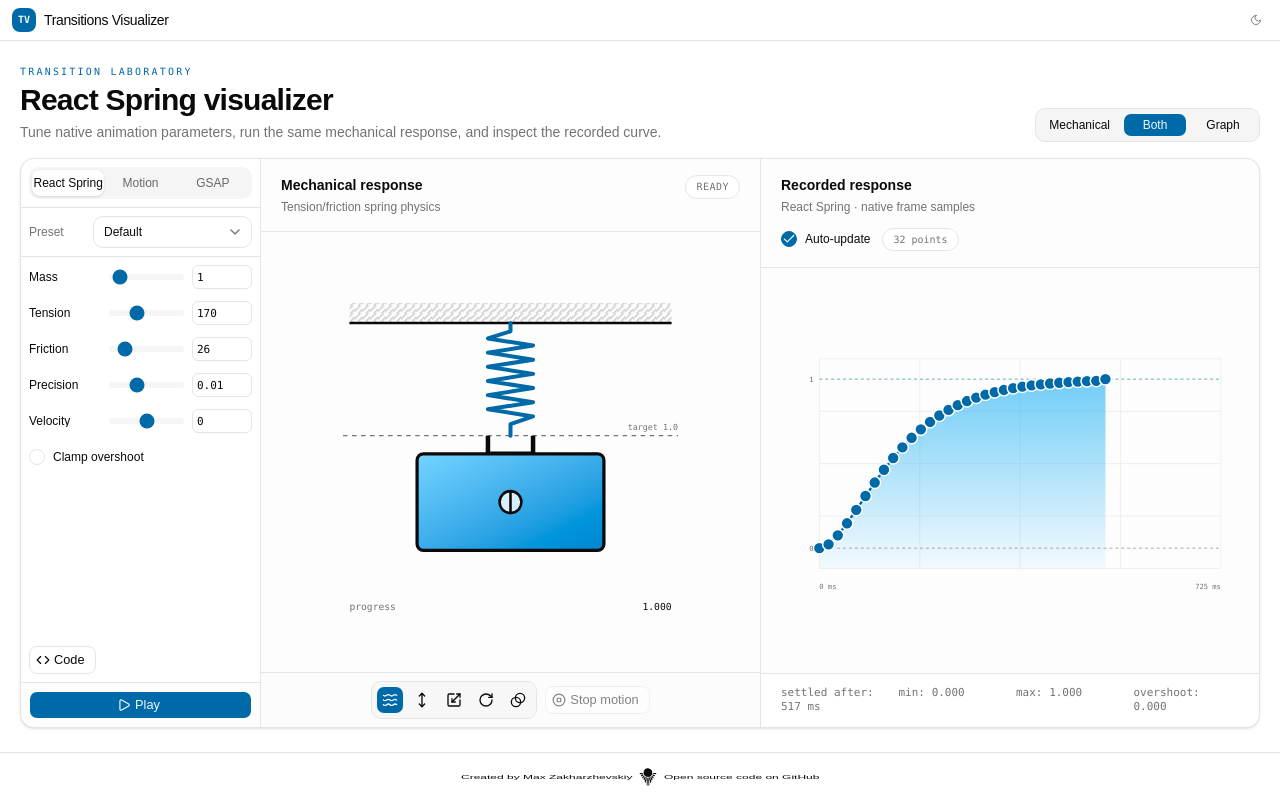
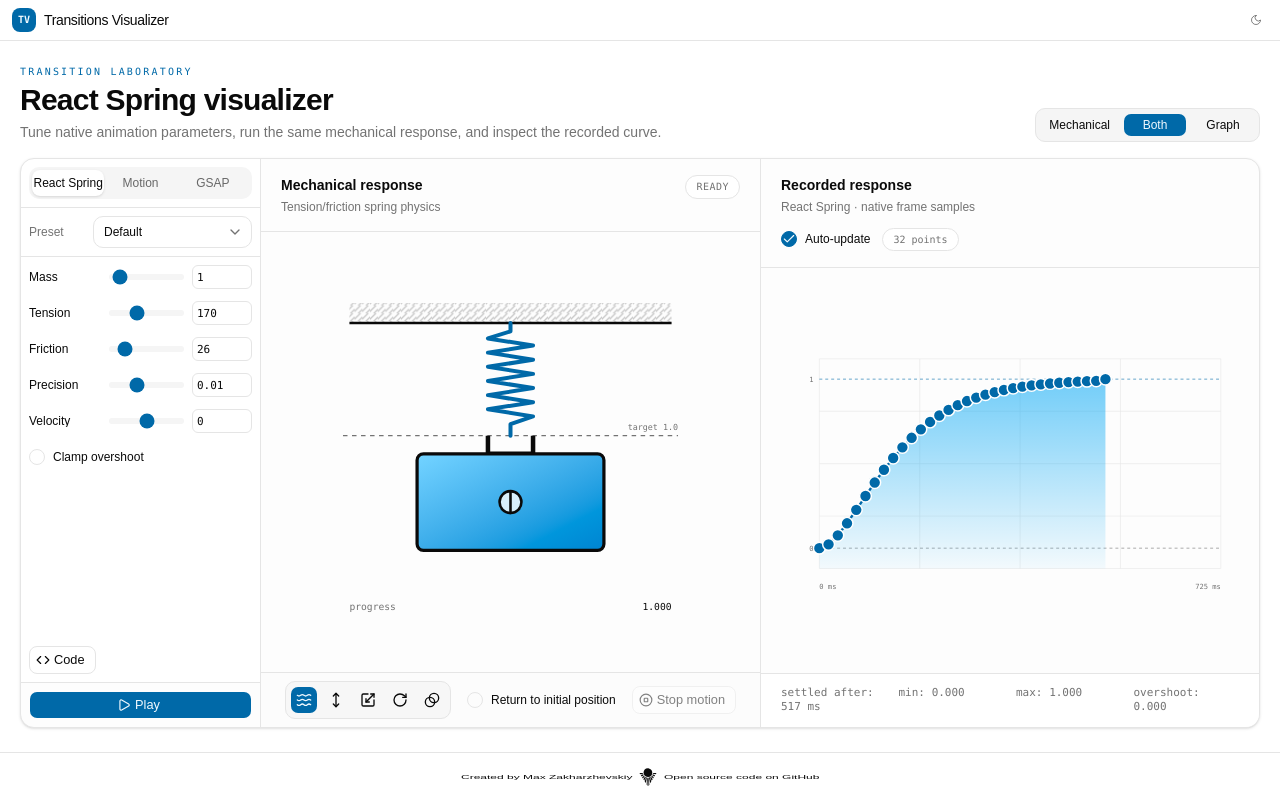
Before and after one commit to maxzz/transitions, a React (Vite) app: page / in a window 1280 px wide. Built offline with nearby package versions, Linux system fonts and the light colour scheme.

Commit message:
WIP. gpt-56-sol-high. return to initial position

```diff
--- a/src/components/2-main/transition-visualizer/preview/preview-stage.tsx
+++ b/src/components/2-main/transition-visualizer/preview/preview-stage.tsx
@@ -1,5 +1,9 @@
 import { useRef } from "react";
 import { useAtomValue } from "jotai";
+import { useSnapshot } from "valtio";
+import { appSettings } from "@/store/1-ui-settings";
+import { Checkbox } from "@/ui/shadcn/checkbox";
+import { Label } from "@/ui/shadcn/label";
 import { StopMotionButton } from "../controls/stop-motion-button";
 import { VisualizationModeControl } from "../controls/visualization-mode-control";
 import {
@@ -16,6 +20,7 @@
 export function PreviewStage() {
     const scopeRef = useRef<HTMLDivElement>(null);
     const sceneRef = useRef<MechanicalSpringHandle>(null);
+    const { returnToInitialPosition } = useSnapshot(appSettings);
     const definition = useAtomValue(activeDefinitionAtom);
     const engineId = useAtomValue(activeEngineAtom);
     const params = useAtomValue(paramsByEngineAtom);
@@ -47,6 +52,19 @@
             </div>
             <div className="p-2 bg-muted/20 border-t border-border flex flex-wrap items-center justify-center gap-2">
                 <VisualizationModeControl />
+                <div
+                    className="px-2 h-7 flex items-center gap-2"
+                    title="Return the preview to its starting position one second after the animation finishes"
+                >
+                    <Checkbox
+                        id="return-to-initial-position"
+                        checked={returnToInitialPosition}
+                        onCheckedChange={(checked) => {
+                            appSettings.returnToInitialPosition = checked === true;
+                        }}
+                    />
+                    <Label htmlFor="return-to-initial-position">Return to initial position</Label>
+                </div>
                 <StopMotionButton />
             </div>
         </div>
--- a/src/components/2-main/transition-visualizer/preview/use-engine-run.ts
+++ b/src/components/2-main/transition-visualizer/preview/use-engine-run.ts
@@ -22,6 +22,7 @@
 gsap.registerPlugin(useGSAP);
 
 const LIVE_PUBLISH_MS = 48;
+const RETURN_TO_INITIAL_DELAY_MS = 1_000;
 
 export function useEngineRun(
     scopeRef: RefObject<HTMLDivElement | null>,
@@ -42,6 +43,7 @@
 
         let cancelled = false;
         let lastPublishAt = 0;
+        let returnTimer: ReturnType<typeof setTimeout> | null = null;
         const samples: SamplePoint[] = [];
         sceneRef.current?.setValue(0);
 
@@ -75,6 +77,14 @@
             onRest() {
                 if (cancelled) return;
                 finish();
+                if (appSettings.returnToInitialPosition) {
+                    returnTimer = setTimeout(() => {
+                        returnTimer = null;
+                        if (!cancelled && appSettings.returnToInitialPosition) {
+                            sceneRef.current?.setValue(0);
+                        }
+                    }, RETURN_TO_INITIAL_DELAY_MS);
+                }
             },
         });
 
@@ -89,6 +99,7 @@
 
         return () => {
             cancelled = true;
+            if (returnTimer !== null) clearTimeout(returnTimer);
             run.cancel();
             registerStopActiveRun(null);
         };
@@ -102,7 +113,7 @@
     useEffect(() => {
         if (engineId === "gsap") return undefined;
         return startRun();
-    }, [engineId, activeParams, status, token]);
+    }, [engineId, activeParams, token]);
 
     useGSAP(
         () => {
@@ -111,7 +122,7 @@
         },
         {
             scope: scopeRef,
-            dependencies: [engineId, activeParams, status, token],
+            dependencies: [engineId, activeParams, token],
             revertOnUpdate: true,
         },
     );
--- a/src/store/1-ui-settings.ts
+++ b/src/store/1-ui-settings.ts
@@ -33,6 +33,7 @@
     expandedSections: string[];
     visualizerDisplay: VisualizerDisplay;
     autoRecordResponse: boolean;
+    returnToInitialPosition: boolean;
     reactSpringParams: ReactSpringParams;
     motionParams: MotionParams;
     gsapParams: GsapParams;
@@ -46,6 +47,7 @@
     expandedSections: ["resizable-panels", "pierre-trees"],
     visualizerDisplay: "split",
     autoRecordResponse: true,
+    returnToInitialPosition: false,
     reactSpringParams: { ...reactSpringDefaults },
     motionParams: { ...motionDefaults },
     gsapParams: { ...gsapDefaults },
@@ -64,6 +66,10 @@
                 expandedSections: parsed.expandedSections ?? DEFAULT_SETTINGS.expandedSections,
                 visualizerDisplay: getValidVisualizerDisplay(parsed.visualizerDisplay),
                 autoRecordResponse: getValidBoolean(parsed.autoRecordResponse, DEFAULT_SETTINGS.autoRecordResponse),
+                returnToInitialPosition: getValidBoolean(
+                    parsed.returnToInitialPosition,
+                    DEFAULT_SETTINGS.returnToInitialPosition,
+                ),
                 reactSpringParams: getValidEngineParams(engineDefinitions["react-spring"], parsed.reactSpringParams),
                 motionParams: getValidEngineParams(engineDefinitions.motion, parsed.motionParams),
                 gsapParams: getValidEngineParams(engineDefinitions.gsap, parsed.gsapParams),
```
